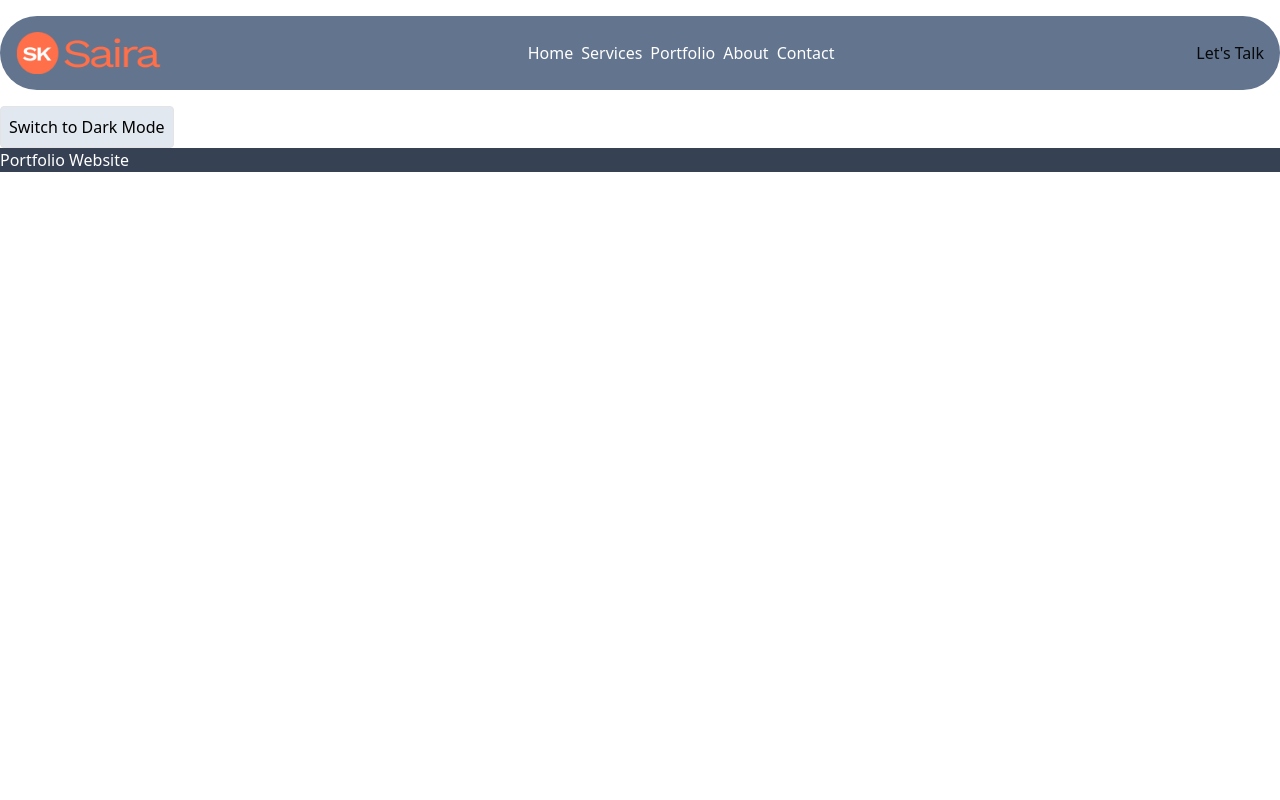
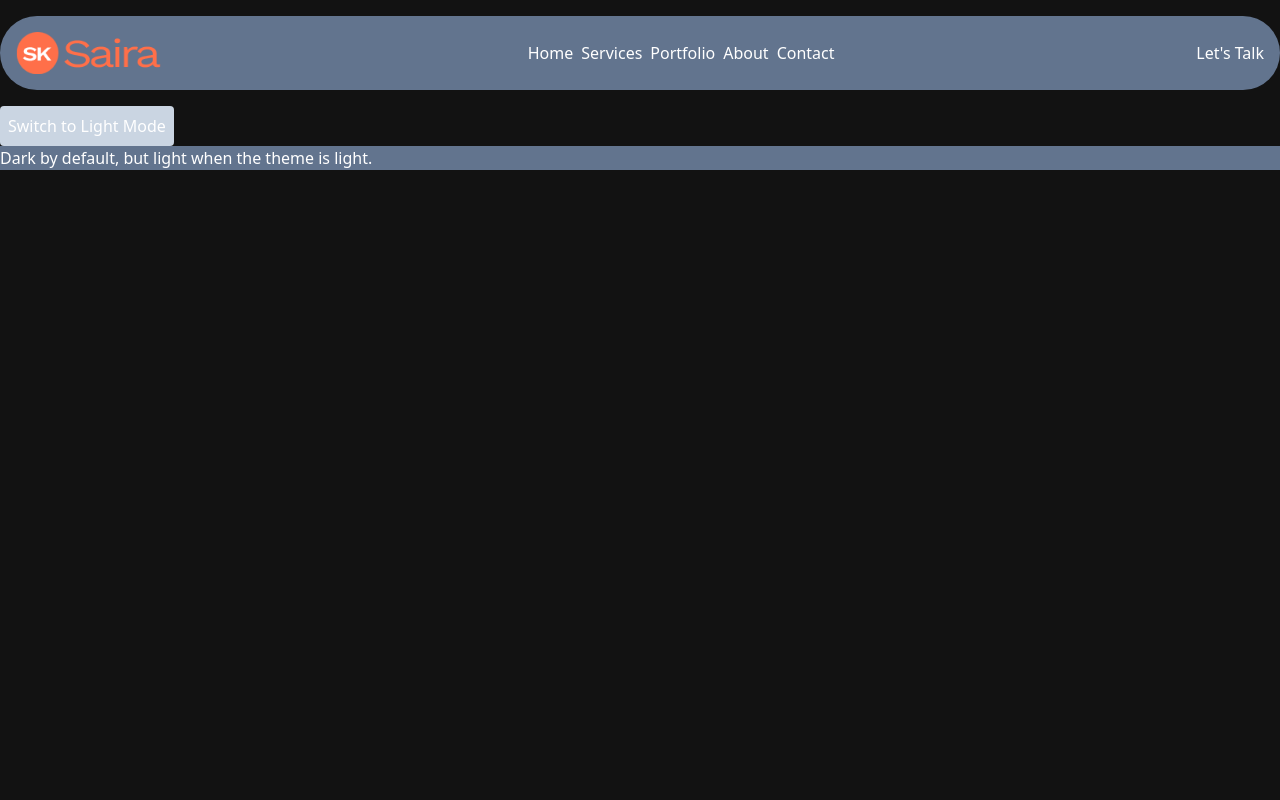
Before and after one commit to hamidrazadev/portfolio-website, a Next.js app: page / in a window 1280 px wide. Shown: the top 800 px of the page. Built offline with nearby package versions, Linux system fonts and the light colour scheme.

Commit message:
Refactor theme handling: update ThemeToggle component, adjust global styles for light mode, and set default theme to dark

```diff
--- a/app/globals.css
+++ b/app/globals.css
@@ -1,89 +1,7 @@
 @import "tailwindcss";
 @import "tw-animate-css";
 
-@custom-variant dark (&:is(.dark *));
-
-@theme inline {
-  --radius-sm: calc(var(--radius) - 4px);
-  --radius-md: calc(var(--radius) - 2px);
-  --radius-lg: var(--radius);
-  --radius-xl: calc(var(--radius) + 4px);
-  --color-background: var(--background);
-  --color-foreground: var(--foreground);
-  --color-card: var(--card);
-  --color-card-foreground: var(--card-foreground);
-  --color-popover: var(--popover);
-  --color-popover-foreground: var(--popover-foreground);
-  --color-primary: var(--primary);
-  --color-primary-foreground: var(--primary-foreground);
-  --color-secondary: var(--secondary);
-  --color-secondary-foreground: var(--secondary-foreground);
-  --color-muted: var(--muted);
-  --color-muted-foreground: var(--muted-foreground);
-  --color-accent: var(--accent);
-  --color-accent-foreground: var(--accent-foreground);
-  --color-destructive: var(--destructive);
-  --color-border: var(--border);
-  --color-input: var(--input);
-  --color-ring: var(--ring);
-  --color-chart-1: var(--chart-1);
-  --color-chart-2: var(--chart-2);
-  --color-chart-3: var(--chart-3);
-  --color-chart-4: var(--chart-4);
-  --color-chart-5: var(--chart-5);
-  --color-sidebar: var(--sidebar);
-  --color-sidebar-foreground: var(--sidebar-foreground);
-  --color-sidebar-primary: var(--sidebar-primary);
-  --color-sidebar-primary-foreground: var(--sidebar-primary-foreground);
-  --color-sidebar-accent: var(--sidebar-accent);
-  --color-sidebar-accent-foreground: var(--sidebar-accent-foreground);
-  --color-sidebar-border: var(--sidebar-border);
-  --color-sidebar-ring: var(--sidebar-ring);
-}
-
-:root {
-  --radius: 0.625rem;
-  --background: oklch(1 0 0);
-  --foreground: oklch(0.141 0.005 285.823);
-  --card: oklch(1 0 0);
-  --card-foreground: oklch(0.141 0.005 285.823);
-  --popover: oklch(1 0 0);
-  --popover-foreground: oklch(0.141 0.005 285.823);
-  --primary: oklch(0.21 0.006 285.885);
-  --primary-foreground: oklch(0.985 0 0);
-  --secondary: oklch(0.967 0.001 286.375);
-  --secondary-foreground: oklch(0.21 0.006 285.885);
-  --muted: oklch(0.967 0.001 286.375);
-  --muted-foreground: oklch(0.552 0.016 285.938);
-  --accent: oklch(0.967 0.001 286.375);
-  --accent-foreground: oklch(0.21 0.006 285.885);
-  --destructive: oklch(0.577 0.245 27.325);
-  --border: oklch(0.92 0.004 286.32);
-  --input: oklch(0.92 0.004 286.32);
-  --ring: oklch(0.705 0.015 286.067);
-  --chart-1: oklch(0.646 0.222 41.116);
-  --chart-2: oklch(0.6 0.118 184.704);
-  --chart-3: oklch(0.398 0.07 227.392);
-  --chart-4: oklch(0.828 0.189 84.429);
-  --chart-5: oklch(0.769 0.188 70.08);
-  --sidebar: oklch(0.985 0 0);
-  --sidebar-foreground: oklch(0.141 0.005 285.823);
-  --sidebar-primary: oklch(0.21 0.006 285.885);
-  --sidebar-primary-foreground: oklch(0.985 0 0);
-  --sidebar-accent: oklch(0.967 0.001 286.375);
-  --sidebar-accent-foreground: oklch(0.21 0.006 285.885);
-  --sidebar-border: oklch(0.92 0.004 286.32);
-  --sidebar-ring: oklch(0.705 0.015 286.067);
-}
-
-@layer base {
-  * {
-    @apply border-border outline-ring/50;
-  }
-  body {
-    @apply bg-background text-foreground;
-  }
-}
+@custom-variant light (&:is(.light *));
 
 * {
   @apply transition-all scroll-smooth;
--- a/app/page.js
+++ b/app/page.js
@@ -2,8 +2,8 @@ import Image from "next/image";
 
 export default function Home() {
   return (
-    <div className="bg-gray-700 dark:bg-gray-100 dark:text-black text-white">
-      Portfolio Website
+    <div className="bg-slate-500 light:bg-slate-100 text-white light:text-black">
+      Dark by default, but light when the theme is light.
     </div>
   );
 }
--- a/components/layout/ThemeToggle.jsx
+++ b/components/layout/ThemeToggle.jsx
@@ -13,7 +13,7 @@ export default function ThemeToggle() {
     return (
         <button
             onClick={() => setTheme(theme === 'dark' ? 'light' : 'dark')}
-            className="p-2 border rounded bg-slate-200 dark:bg-slate-700 text-black dark:text-white"
+            className="p-2 bg-slate-300 light:bg-slate-700 rounded"
         >
             Switch to {theme === 'dark' ? 'Light' : 'Dark'} Mode
         </button>
--- a/tailwind.config.js
+++ b/tailwind.config.js
@@ -8,6 +8,6 @@ module.exports = {
     theme: {
         extend: {},
     },
-    darkMode: 'class', // Enable class-based dark mode
+    darkMode: 'class',
     plugins: [],
 };
--- a/utils/ThemeProviderUtil.jsx
+++ b/utils/ThemeProviderUtil.jsx
@@ -4,7 +4,7 @@ import { ThemeProvider } from 'next-themes';
 
 export function Providers({ children }) {
     return (
-        <ThemeProvider attribute="class" defaultTheme="system" enableSystem>
+        <ThemeProvider attribute="class" defaultTheme="dark" enableSystem={false}>
             {children}
         </ThemeProvider>
     );
```
